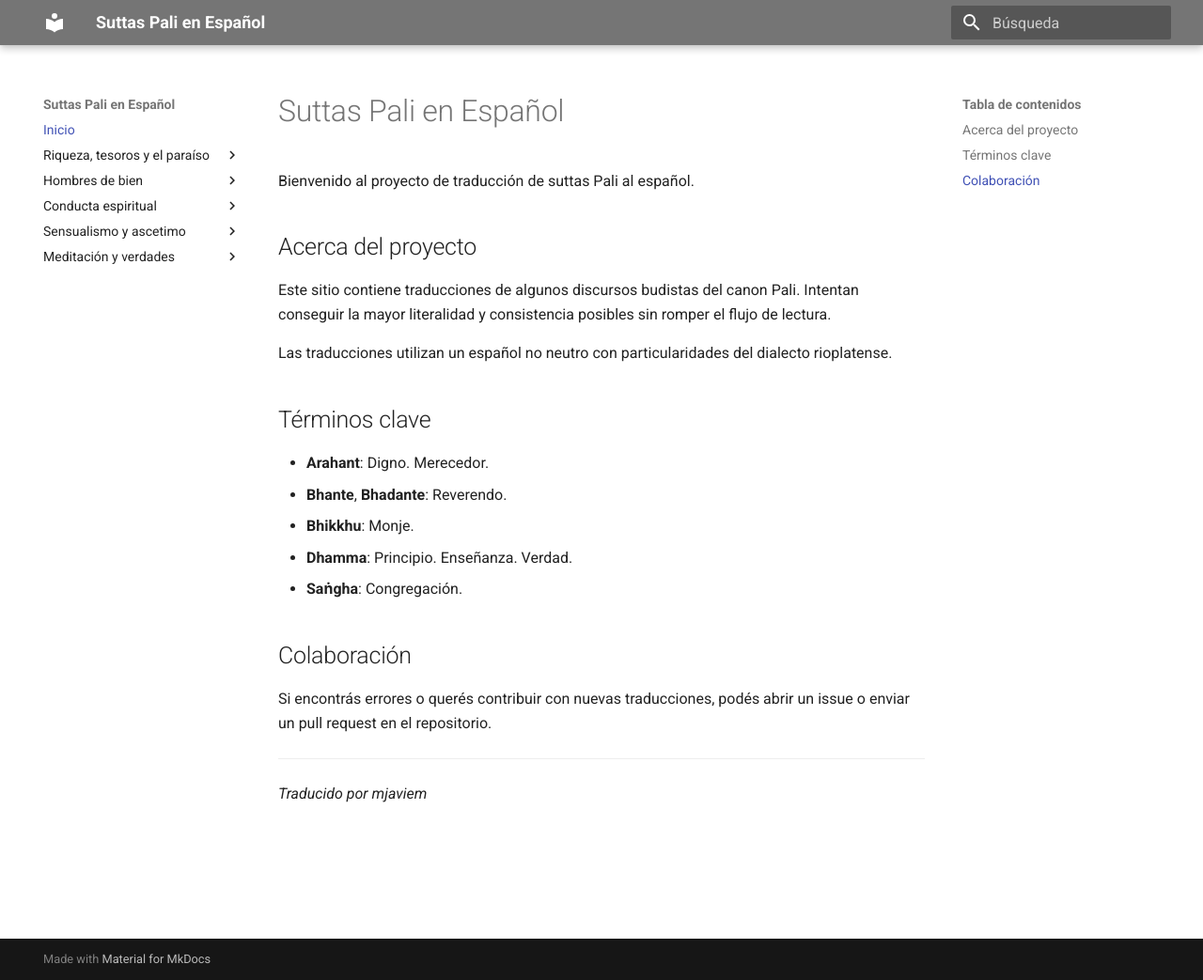
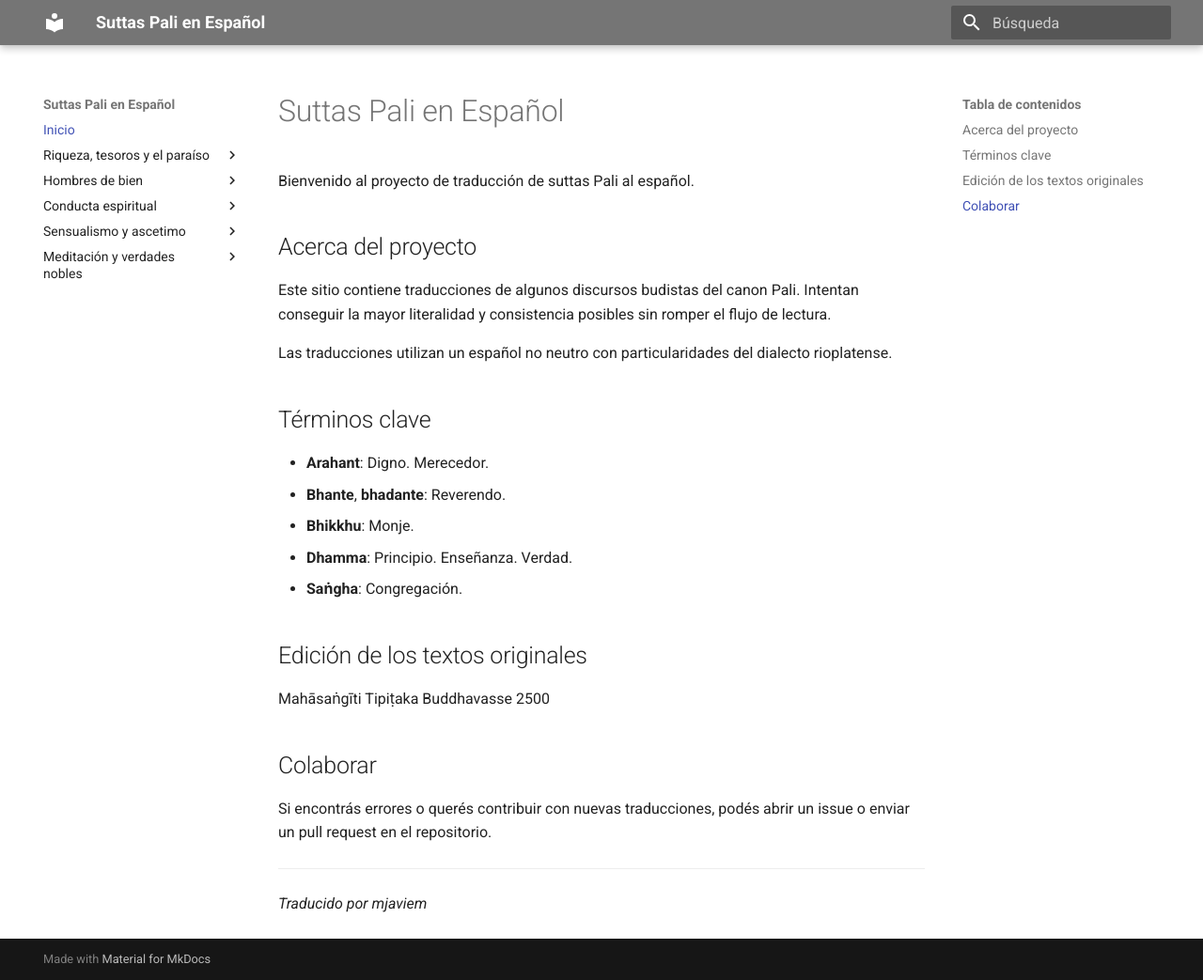
Before and after one commit to mjaviem/suttas-spanish, an MkDocs documentation site: the page built from docs/index.md, in a window 1280 px wide and 1043 px high. Shown: the whole window at 94% size. Built offline with MkDocs 1.6.1 and Material for MkDocs 9.7.7, drawn with Linux system fonts in a browser that asks for light colours.

Commit message:
Add sutta SN 56.27 translation

```diff
--- a/docs/index.md
+++ b/docs/index.md
@@ -11,12 +11,16 @@
 ## Términos clave
 
 - **Arahant**: Digno. Merecedor.
-- **Bhante**, **Bhadante**: Reverendo.
+- **Bhante**, **bhadante**: Reverendo.
 - **Bhikkhu**: Monje.
 - **Dhamma**: Principio. Enseñanza. Verdad.
 - **Saṅgha**: Congregación.
 
-## Colaboración
+## Edición de los textos originales
+
+Mahāsaṅgīti Tipiṭaka Buddhavasse 2500
+
+## Colaborar
 
 Si encontrás errores o querés contribuir con nuevas traducciones, podés abrir un issue o enviar un pull request en el repositorio.
 
--- a/mkdocs.yml
+++ b/mkdocs.yml
@@ -36,7 +36,8 @@
       - SN  45.39 Paṭhamabrahmacariyasutta – Discurso de la conducta espiritual (1°): SN-45.39.md
   - Sensualismo y ascetimo:
       - AN 2.65 (Sukhavagga – Capítulo de satisfacción): AN-2.65.md
-  - Meditación y verdades:
+  - Meditación y verdades nobles:
       - AN  6.107 Rāgasutta – Discurso del interés: AN-6.107.md
+      - SN  56.27 Tathasutta – Discurso de lo real: SN-56.27.md
 #      - Dificultad y surgimiento sustentado:
 #      - Supresión de la dificultad y Camino Óctuple Noble:
```
